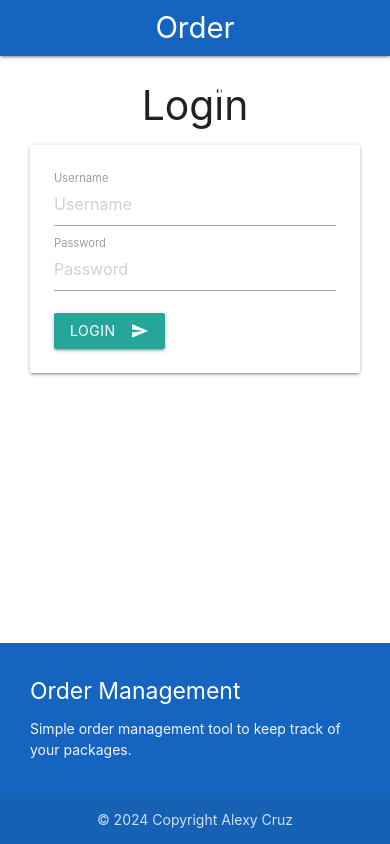
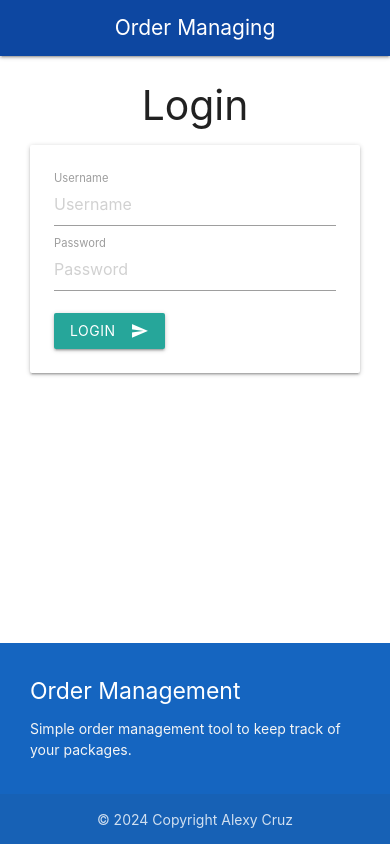
Before and after one commit to alexyocruz1/order-management-client, a React (Create React App) app: page /login in a window 390 px wide. Built offline with nearby package versions, Linux system fonts and the light colour scheme.

Commit message:
fix navbar for mobile

```diff
--- a/src/components/NavBar.jsx
+++ b/src/components/NavBar.jsx
@@ -2,10 +2,25 @@ import React from 'react';
 import { Link } from 'react-router-dom';
 
 const NavBar = () => {
+  const styles = {
+    navWrapper: {
+      backgroundColor: '#0D47A1',
+    },
+    brandLogo: {
+      fontSize: '2rem',
+    },
+  };
+
+  if (window.innerWidth <= 767) {
+    styles.brandLogo.fontSize = '1.5rem';
+  }
+
   return (
-    <nav className="nav-wrapper blue darken-3">
+    <nav style={styles.navWrapper}>
       <div className="container">
-        <Link to="/" className="brand-logo center">Order Management</Link>
+        <Link to="/" style={styles.brandLogo} className="brand-logo center">
+          Order Managing
+        </Link>
       </div>
     </nav>
   );
```
